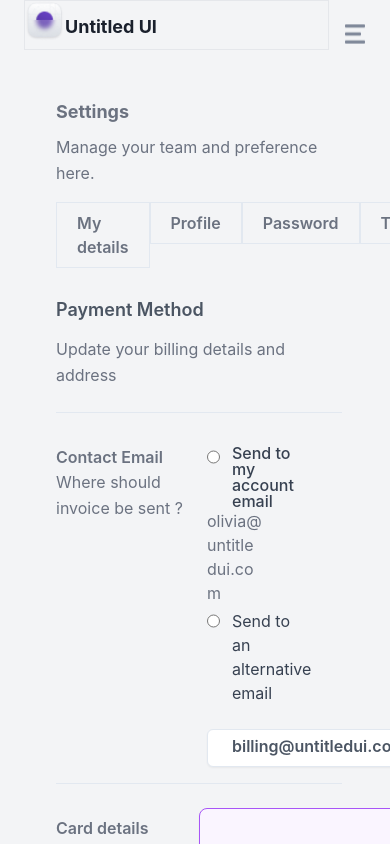
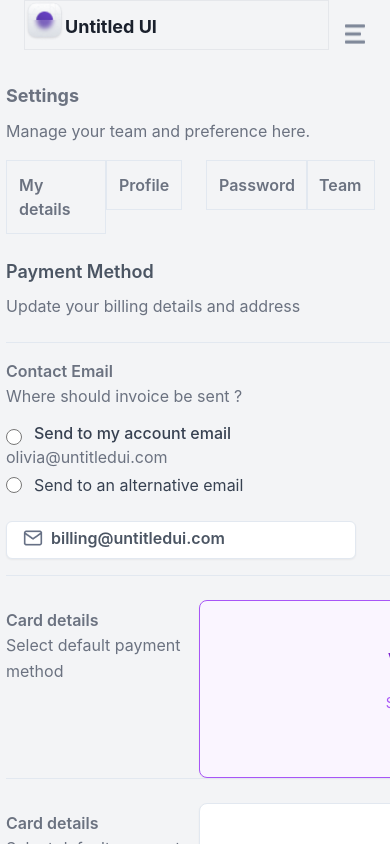
Before and after one commit to jamesoyanna/settings-page, a React (Create React App) app: page / in a window 390 px wide. Built offline with nearby package versions, Linux system fonts and the light colour scheme.

Commit message:
Implement responsiveness on settings page

```diff
--- a/src/App.js
+++ b/src/App.js
@@ -11,7 +11,7 @@ function App() {
         <Navbar />
         <div className=" w-full h-[90vh] space-x-4 items-center justify-center grid grid-cols-2 xl:grid-cols-3">
       <div className=" items-center justify-center flex flex-col col-span-12 h-full   py-2 px-3 w-full space-y-4">
-        <div className="pt-10 px-3 w-full h-full space-y-8">
+        <div className="pt-6 px-3 w-[410px] h-full space-y-8 xl:w-full">
         <Settings />
        <Billing />
         </div>
--- a/src/components/settings/Settings.jsx
+++ b/src/components/settings/Settings.jsx
@@ -3,37 +3,38 @@ import {settingsData} from './settingsData';
 import VisaLogo from '../../images/visa-logo.png';
 import Checkicon from '../../images/check.png';
 import Mastercardicon from '../../images/Mastercard.png';
+import EnvelopeIcon from '../../images/envelope.png';
 
 const Settings = () => {
   return (
     <div className="flex flex-col items-start">
+        <div>
     <h1 className="mb-2 font-bold text-lg text-gray-500"> Settings</h1>
     <p className="text-base leading-relaxed text-left text-gray-500"> Manage your team and preference here. </p>
+    </div>
     <ul className='flex mt-4'>
     {settingsData.map((item) =>(
-        <li key={item.id} >
-        <a href='/' className=' text-gray-500 border inline-block py-2 px-5 font-semibold'>{item.title}</a>
+        <li className='w-[100px] xl:w-full ' key={item.id} >
+        <a href='/' className=' text-gray-500 border inline-block py-3 px-3 font-semibold'>{item.title}</a>
         </li>
     ))}
 </ul>
 
-<div className='col-span-3 items-start justify-start flex flex-col w-full pt-4 mb-6'>
-<h3 className="py-3 font-semibold text-lg text-gray-600"> Payment Method</h3>
-<p className="text-base leading-relaxed text-left text-gray-500">Update your billing details and address</p>
+<div className='col-span-3 items-start justify-start flex flex-col pt-4 mb-6'>
+<h3 className="py-2 font-semibold text-lg text-gray-600"> Payment Method</h3>
+<p className="text-base text-gray-500">Update your billing details and address</p>
 </div>
 
-
-<div className="grid grid-cols-4 border-t">
-  <div className="py-4 col-span-2">
-<div className="mt-4 lg:w-1/2 lg:mt-0">
+ {/* contact email */}
+<div className="grid border-t xl:grid-cols-4 w-full mb-4">
+  <div className="col-span-2">
+<div className="mt-4 lg:mt-0">
 <h4 className="font-semibold text-md text-gray-500 flex"> Contact Email</h4>
 <p className="text-base leading-relaxed text-gray-500 flex">Where should invoice be sent ?</p>
  </div>
  </div>
-
-
-<div className="px-2 py-4">
-<div className="flex pt-4 lg:w-full lg:mt-0">
+<div>
+<div className=" flex pt-4 lg:w-full lg:mt-0">
 <input type="radio" className="h-4 w-4 text-purple-500 mr-3 mt-1" />
 <p className="text-gray-700 text-base font-medium leading-none">Send to my account email</p>
 </div>
@@ -42,11 +43,35 @@ const Settings = () => {
 <input type="radio" className="h-4 w-4 text-purple-500 mr-3 mt-1" />
 <p className="text-gray-700">Send to an alternative email</p>
 </div>
-<div className="bg-white border border-slate-10 h-2 pb-8 shadow-sm rounded-md pt-1 p-6 mt-6 flex flex-col w-[350px] mx-auto items-start">
-    <h1 className="text-base font-semibold text-gray-600">billing@untitledui.com</h1>
+<div className="bg-white border border-slate-10 h-2 pb-8 shadow-sm rounded-md pt-1 p-4 mt-6 flex w-[350px]">
+<div className="flex pt-">
+   <img className='h-4 w-5 mr-2 mt-1' src={EnvelopeIcon} alt='envelope' />
+    <span className="text-base font-semibold text-gray-600">billing@untitledui.com</span>
+    </div>
 	</div>
  </div>
  </div>
+
+
+
+
+
+
+
+
+
+
+
+
+
+
+
+
+
+
+
+
+
 
 
  {/* Visa Card details */}
```
Also changed, not shown: src/images/envelope.png (added).
